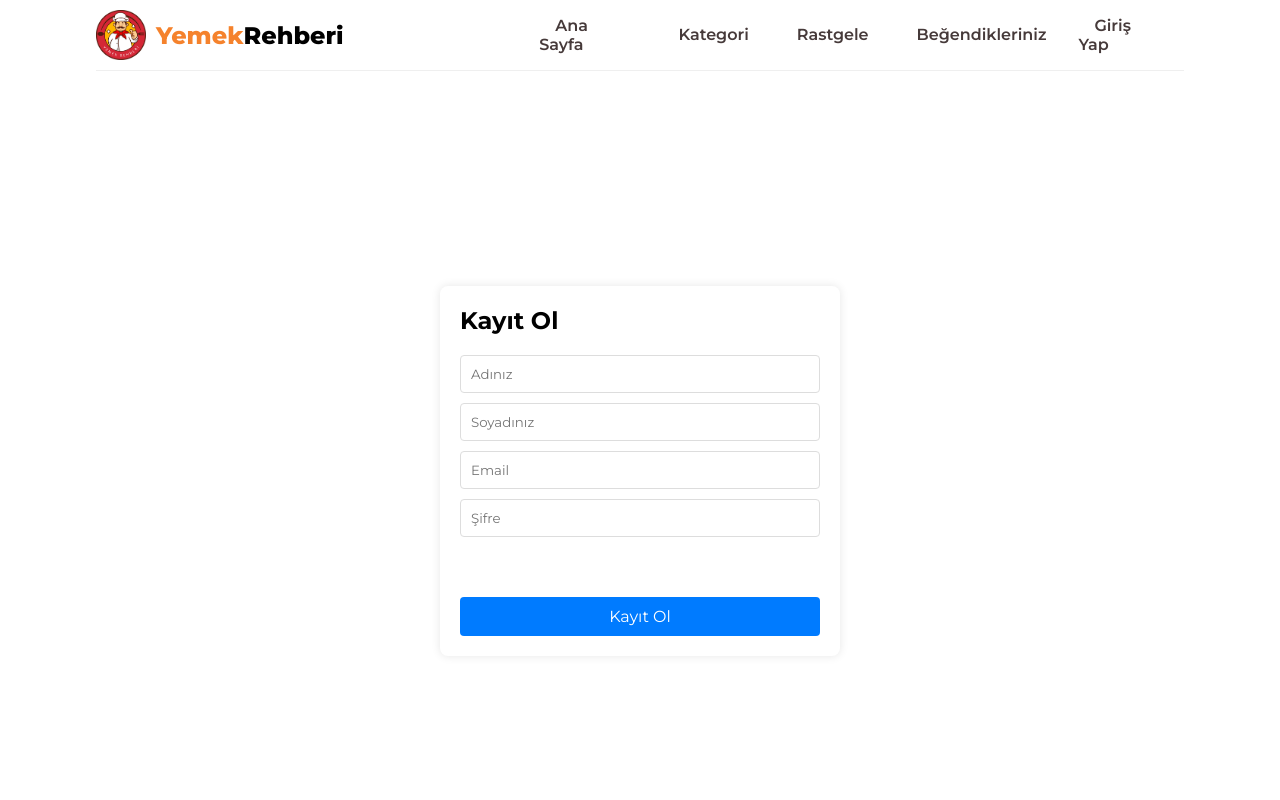
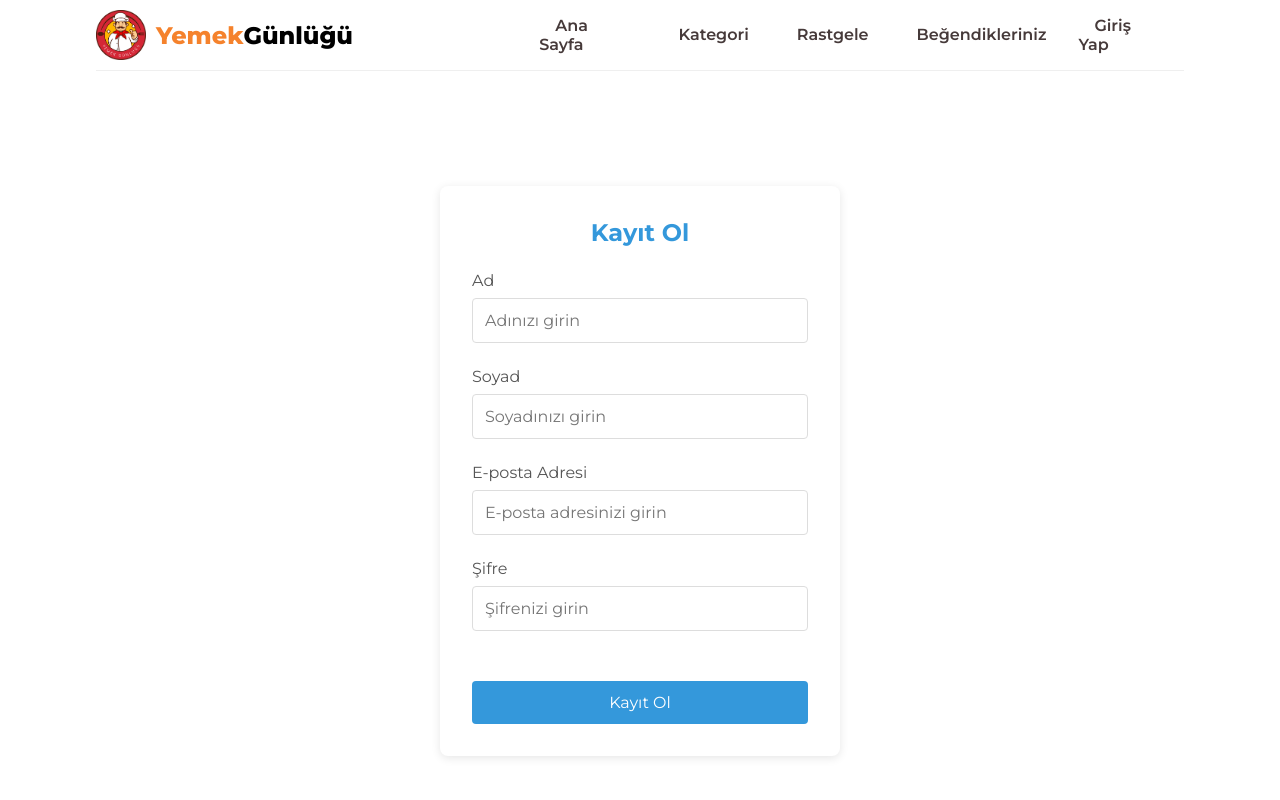
Before and after one commit to realerdemdoruk/meal-recipe-website, a React (Create React App) app: page /register in a window 1280 px wide. Shown: the top 800 px of the page. Built offline with nearby package versions, Linux system fonts and the light colour scheme.

Commit message:
Sayfa Düzenlemeleri

```diff
--- a/public/index.html
+++ b/public/index.html
@@ -13,7 +13,7 @@
 
     <link rel="apple-touch-icon" href="%PUBLIC_URL%/logo192.png" />
     <link rel="manifest" href="%PUBLIC_URL%/manifest.json" />
-    <title>Yemek Rehberi</title>
+    <title>Yemek Günlüğü</title>
   </head>
   <body>
     <noscript>You need to enable JavaScript to run this app.</noscript>
--- a/src/components/About/About.jsx
+++ b/src/components/About/About.jsx
@@ -19,7 +19,7 @@ const About = () => {
         <div className="about__left">
           <h1>Hakkımızda</h1>
           <p>
-            Yemek Rehberi, yemek tarifi aramanıza ve sizin için en iyi yemek
+            Yemek Günlüğü, yemek tarifi aramanıza ve sizin için en iyi yemek
             tarifini bulmanıza olanak tanıyan bir yemek tarifi web sitesidir.
             Bir yemek tarifini ara, kategoriye veya malzemeye göre
             arayabilirsiniz. Ayrıca rastgele bir yemek tarifi de
--- a/src/components/Hompage/Homepage.jsx
+++ b/src/components/Hompage/Homepage.jsx
@@ -29,7 +29,7 @@ const Homepage = () => {
                         animate={{opacity: 1, x: 0}}
                         transition={{ duration: 1, delay: 0.6, type: 'spring' }}
                     >
-                        Yemek Rehberi ile yemek tarifi aramak artık çok kolay! İyi bir akşam yemeğinden sonra insan herkesi, hatta kendi akrabalarını bile affedebilir.
+                        Yemek Günlüğü ile yemek tarifi aramak artık çok kolay! İyi bir akşam yemeğinden sonra insan herkesi, hatta kendi akrabalarını bile affedebilir.
                     </motion.p>
 
                     <motion.div
@@ -104,7 +104,7 @@ const Homepage = () => {
                 <div className="about__section">
                     <div className="about__left">
                         <h1>Hakkımızda</h1>
-                        <p>Yemek Rehberi, yemek tarifi aramanıza ve sizin için en iyi yemek tarifini bulmanıza olanak tanıyan bir yemek tarifi web sitesidir. Bir yemek tarifini ara, kategoriye veya malzemeye göre arayabilirsiniz. Ayrıca rastgele bir yemek tarifi de arayabilirsiniz. Burada sizin için en iyi yemek tariflerinden birini bulabilirsiniz.</p>
+                        <p>Yemek Günlüğü, yemek tarifi aramanıza ve sizin için en iyi yemek tarifini bulmanıza olanak tanıyan bir yemek tarifi web sitesidir. Bir yemek tarifini ara, kategoriye veya malzemeye göre arayabilirsiniz. Ayrıca rastgele bir yemek tarifi de arayabilirsiniz. Burada sizin için en iyi yemek tariflerinden birini bulabilirsiniz.</p>
                     </div>
                     <div className="img__container">
                         <img src={About} alt="about"/>
--- a/src/components/Login/Login.scss
+++ b/src/components/Login/Login.scss
@@ -15,7 +15,6 @@ $button-hover-background: darken($primary-color, 10%);
   width: 100%;
   max-width: 400px;
   margin: auto;
-
 
 
   .login-form {
--- a/src/components/Navbar/Navbar.jsx
+++ b/src/components/Navbar/Navbar.jsx
@@ -53,7 +53,7 @@ const Navbar = () => {
     <div className="navbar">
       <Link to="/" className="nav__brand">
         <img src={Logo} alt="Logo" />
-        <h2 id="idfood">Yemek</h2><h2 className="logo__last">Rehberi</h2>
+        <h2 id="idfood">Yemek</h2><h2 className="logo__last">Günlüğü</h2>
       </Link>
 
       <ul className={navActive}>
--- a/src/components/PrivacyPolicy/PrivacyPolicy.jsx
+++ b/src/components/PrivacyPolicy/PrivacyPolicy.jsx
@@ -1,6 +1,7 @@
 import React from 'react';
 import { motion } from 'framer-motion';
 import "../../dist.css/PrivacyPolicy.css";
+import { Link } from "react-router-dom";
 
 const PrivacyPolicy = () => {
   const headingDelays = [0.3, 0.6, 0.9, 1.2, 1.5, 1.8, 2.1];
@@ -103,7 +104,12 @@ const PrivacyPolicy = () => {
         8. İletişim
       </motion.h2>
       <p>
-        Gizlilik politikamızla ilgili herhangi bir sorunuz varsa, bizimle iletişime geçebilirsiniz. İletişim bilgileri için [İletişim sayfamızı](#) ziyaret edebilirsiniz.
+        Gizlilik politikamızla ilgili herhangi bir sorunuz varsa, bizimle iletişime geçebilirsiniz. İletişim bilgileri için   <Link to="/contact"
+        style={{
+          color:"orange"
+        }}>
+                    İletişim
+                  </Link> sayfamızı ziyaret edebilirsiniz.
       </p>
     </motion.div>
   );
--- a/src/components/Register/Register.jsx
+++ b/src/components/Register/Register.jsx
@@ -64,44 +64,62 @@ const Register = () => {
   }, [registrationSuccess, navigate]);
 
   return (
-    <div className="register-page">
-      <div className="register-container">
-        <h2>Kayıt Ol</h2>
-        <form onSubmit={MailSignUp}>
+    <div className="register-container">
+    <div className="register-form">
+      <h2>Kayıt Ol</h2>
+      <form onSubmit={MailSignUp}>
+        <div className="input-group">
+          <label htmlFor="firstName">Ad</label>
           <input
             type="text"
-            placeholder="Adınız"
+            id="firstName"
+            placeholder="Adınızı girin"
             value={firstName}
             onChange={(e) => setFirstName(e.target.value)}
             required
           />
+        </div>
+        <div className="input-group">
+          <label htmlFor="lastName">Soyad</label>
           <input
             type="text"
-            placeholder="Soyadınız"
+            id="lastName"
+            placeholder="Soyadınızı girin"
             value={lastName}
             onChange={(e) => setLastName(e.target.value)}
             required
           />
+        </div>
+        <div className="input-group">
+          <label htmlFor="email">E-posta Adresi</label>
           <input
             type="email"
-            placeholder="Email"
+            id="email"
+            placeholder="E-posta adresinizi girin"
             value={email}
             onChange={(e) => setEmail(e.target.value)}
             required
           />
+        </div>
+        <div className="input-group">
+          <label htmlFor="password">Şifre</label>
           <input
             type="password"
-            placeholder="Şifre"
+            id="password"
+            placeholder="Şifrenizi girin"
             value={password}
             onChange={(e) => setPassword(e.target.value)}
             required
           />
-          <button type="submit">Kayıt Ol</button>
-        </form>
+        </div>
+        <button type="submit" className="register-button">
+          Kayıt Ol
+        </button>
         {error && <p className="error-message">{error}</p>}
         {successMessage && <p className="success-message">{successMessage}</p>}
-      </div>
+      </form>
     </div>
+  </div>
   );
 };
 
--- a/src/components/Register/Register.scss
+++ b/src/components/Register/Register.scss
@@ -1,50 +1,80 @@
-.register-page {
+$primary-color: #3498db;
+$background-color: #f2f2f2;
+$form-background: #ffffff;
+$input-border-color: #dddddd;
+$button-background: $primary-color;
+$button-hover-background: darken($primary-color, 10%);
+
+.register-container {
   display: flex;
   justify-content: center;
   align-items: center;
   height: 100vh;
-  // background-color: #f4f4f4;
 }
 
-.register-container {
-  background: #fff;
-  padding: 20px;
+.register-form {
+  background-color: $form-background;
+  padding: 2rem;
   border-radius: 8px;
-  box-shadow: 0 0 10px rgba(0, 0, 0, 0.1);
+  box-shadow: 0 2px 10px rgba(0, 0, 0, 0.1);
   width: 100%;
   max-width: 400px;
+
+  h2 {
+    margin-bottom: 1.5rem;
+    color: $primary-color;
+    text-align: center;
   }
 
-.register-container h2 {
-  margin-bottom: 20px;
+  .input-group {
+    margin-bottom: 1.5rem;
+
+    label {
+      display: block;
+      margin-bottom: 0.5rem;
+      color: #555555;
     }
 
-.register-container input {
+    input {
       width: 100%;
-  padding: 10px;
-  margin-bottom: 10px;
-  border: 1px solid #ddd;
+      padding: 0.75rem;
       border-radius: 4px;
+      border: 1px solid $input-border-color;
+      font-size: 1rem;
+      transition: border-color 0.3s;
+
+      &:focus {
+        border-color: $primary-color;
+        outline: none;
+      }
+    }
   }
 
-.register-container button {
+  .register-button {
     width: 100%;
-  padding: 10px;
-  background-color: #007bff;
-  color: #fff;
+    padding: 0.75rem;
+    background-color: $button-background;
+    color: #ffffff;
     border: none;
     border-radius: 4px;
+    font-size: 1rem;
     cursor: pointer;
+    transition: background-color 0.3s;
+
+    &:hover {
+      background-color: $button-hover-background;
     }
-
-.register-container button:hover {
-  background-color: #0056b3;
   }
 
   .error-message {
     color: #d9534f;
+    text-align: center;
+    margin-bottom: 1rem;
   }
 
   .success-message {
     color: #5bc0de;
+    text-align: center;
+    margin-bottom: 1rem;
   }
+}
--- a/src/dist.css/Register.css
+++ b/src/dist.css/Register.css
@@ -1 +1 @@
-.register-page{display:flex;justify-content:center;align-items:center;height:100vh}.register-container{background:#fff;padding:20px;border-radius:8px;box-shadow:0 0 10px rgba(0,0,0,0.1);width:100%;max-width:400px}.register-container h2{margin-bottom:20px}.register-container input{width:100%;padding:10px;margin-bottom:10px;border:1px solid #ddd;border-radius:4px}.register-container button{width:100%;padding:10px;background-color:#007bff;color:#fff;border:none;border-radius:4px;cursor:pointer}.register-container button:hover{background-color:#0056b3}.error-message{color:#d9534f}.success-message{color:#5bc0de}
+.register-container{display:flex;justify-content:center;align-items:center;height:100vh}.register-form{background-color:#fff;padding:2rem;border-radius:8px;box-shadow:0 2px 10px rgba(0,0,0,0.1);width:100%;max-width:400px}.register-form h2{margin-bottom:1.5rem;color:#3498db;text-align:center}.register-form .input-group{margin-bottom:1.5rem}.register-form .input-group label{display:block;margin-bottom:0.5rem;color:#555555}.register-form .input-group input{width:100%;padding:0.75rem;border-radius:4px;border:1px solid #ddd;font-size:1rem;transition:border-color 0.3s}.register-form .input-group input:focus{border-color:#3498db;outline:none}.register-form .register-button{width:100%;padding:0.75rem;background-color:#3498db;color:#ffffff;border:none;border-radius:4px;font-size:1rem;cursor:pointer;transition:background-color 0.3s}.register-form .register-button:hover{background-color:#217dbb}.register-form .error-message{color:#d9534f;text-align:center;margin-bottom:1rem}.register-form .success-message{color:#5bc0de;text-align:center;margin-bottom:1rem}
```
Also changed, not shown: public/YemekRehberi.png, src/img/YemekRehberi.png. Lines whose indentation alone changed are shown as unchanged.
